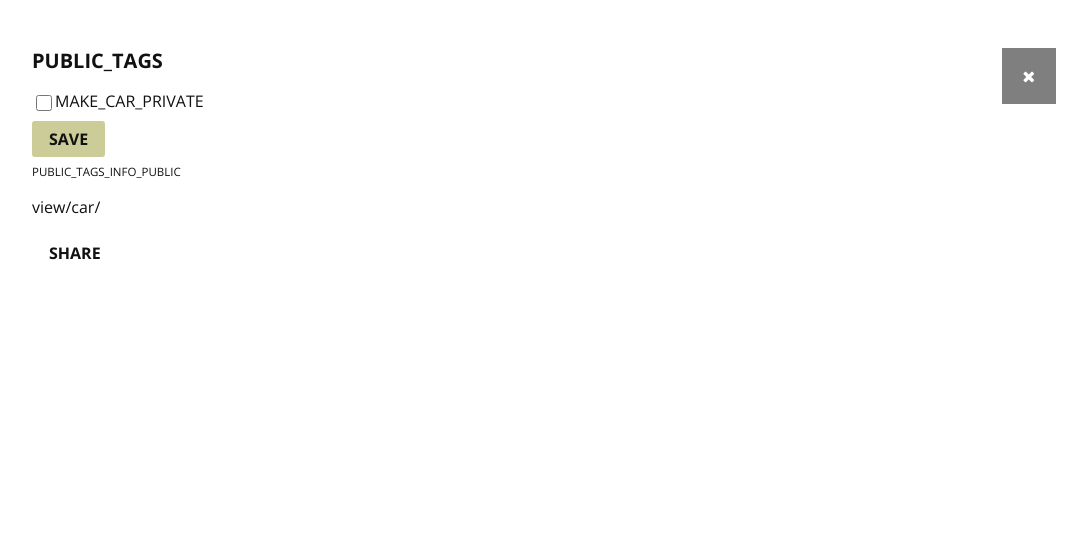
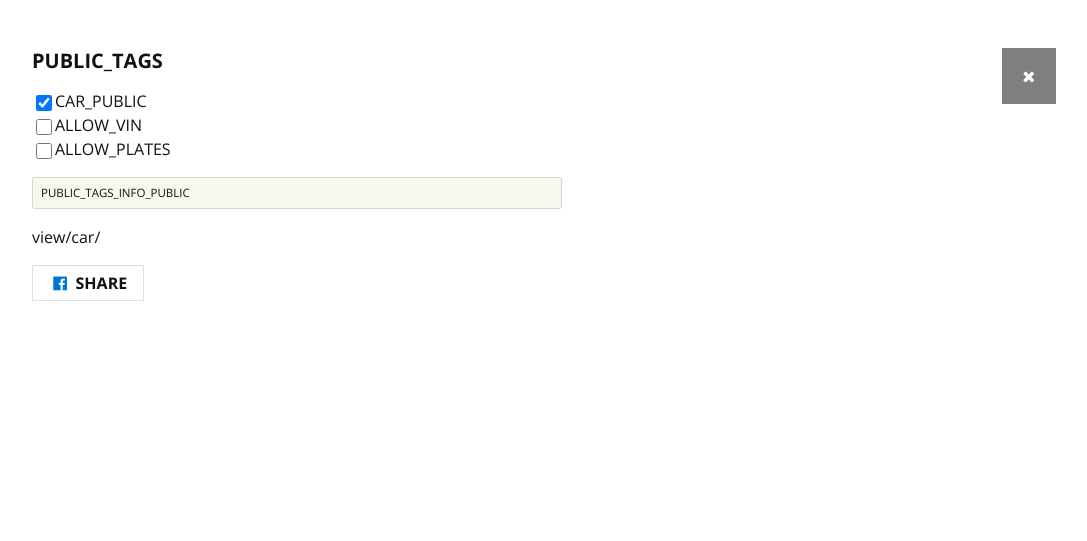
Before and after one commit to vikiss/caramnesis, a PHP site: template application/view/car/edit_car_access.php in a window 1280 px wide. Shown: the part 46-587 px from the top of the page, without its empty margins (80-1167 px from the left). Run offline with PHP 8.4, Linux system fonts and the light colour scheme; the template is opened without the code that fills it: most values are stand-ins (such as "Sample title", 1, 10 or a date in 2020); data that the repository does not hold is empty; some libraries are stand-ins or nearby versions.

Commit message:
car public settings more granular, ajax loaded

```diff
--- a/application/controller/ViewController.php
+++ b/application/controller/ViewController.php
@@ -16,13 +16,14 @@ class ViewController extends Controller
 
         $this->View->render('view/car', array(
             'car' => CarModel::getCar($car_id),
-            'events' => CarModel::getEvents($car_id),
+            'events' => ViewModel::getEvents($car_id),
             //'car_data_bits' => Config::get('CAR_DATA_BITS'),
             //'car_data' => CarModel::getCarXmlData($car_id),
             //'public_events' => ViewModel::get_public_event_types($car_id),
             //'tags' => Config::get('AVAILABLE_TAGS'),
             'units' => UserModel::getUserUnits(CarModel::getCarOwner($car_id)),
             'car_items' => CarModel::readAttributes($car_id, 'TECHNICAL_DATA'),
+            'car_meta' => CarModel::readCarMeta($car_id, array('allow_public_vin', 'allow_public_plates')),
             //'owner' => CarModel::getCarOwner($car_id)
             )
         );
--- a/application/view/car/edit_car_access.php
+++ b/application/view/car/edit_car_access.php
@@ -8,34 +8,31 @@ $this->public_access ? $public_access=true : $public_access=false;
     <h1><?= $car_name; ?></h1>
 <div class="box">
    <h3><?php print _('PUBLIC_TAGS'); ?></h3>
-	<form method="post" action="<?php echo Config::get('URL');?>car/save_car_access">
-	<div class="mt2">
-       <?php
 
-       if ($public_access) {
+<div class="mt2 mb2">
 
-       print '<input type="checkbox" name="disable_car_access" value="'.$car_id.'" />'._('MAKE_CAR_PRIVATE');
-
-       } else {
-
-         print '<input type="checkbox" name="enable_car_access" value="'.$car_id.'" />'._('MAKE_CAR_PUBLIC');
-
-        }
-         ?>
+<input type="hidden" name="car_id" id="car_id" value = "<?= $car_id; ?>" />
+    <div class="response right"></div>
+    <input type="checkbox" id="set_car_public" name="set_car_public" value="yes" <?php
+        if ($public_access) echo ' checked'; ?> /><?= _('CAR_PUBLIC'); ?><br />
+    <div id="car_public_settings" <?php if (!$public_access) {echo ' class="display-hide"'; } ?>>
+    <input type="checkbox" class="car-meta" id="meta_allow_public_vin" name="meta_allow_public_vin" data-key="allow_public_vin" value="yes" <?php
+            if ($this->car_meta['allow_public_vin'] == 'yes') echo ' checked'; ?> /><?= _('ALLOW_VIN'); ?><br />
+    <input type="checkbox" class="car-meta" id="meta_allow_public_plates" name="meta_allow_public_plates" data-key="allow_public_plates" value="yes" <?php
+            if ($this->car_meta['allow_public_plates'] == 'yes') echo ' checked'; ?>/><?= _('ALLOW_PLATES'); ?><br />
+    </div>
 </div>
-			<input type="hidden" name="car_id" id="car_id" value = "<?= $car_id; ?>" />
-			<input type="submit" class="btn btn-primary mb1 mt1 black bg-kcms" value='<?php echo _("SAVE"); ?>' autocomplete="off" />
-
-</form>
-
-       <?php $publiclink=Config::get('URL').'view/car/'.$car_id; ?>
+       <?php   $publiclink=Config::get('URL').'view/car/'.$car_id; ?>
+       <div class="mt2 mb2 md-col-6 p1 bg-kcultralite border rounded">
+         <div class="car_public_msg_priv smallish<?php if ($public_access) {echo ' display-hide'; } ?>"><?= _('PUBLIC_TAGS_INFO_PRIVATE'); ?></div>
+         <div class="car_public_msg_pub smallish<?php if (!$public_access) {echo ' display-hide'; } ?>"><?= _('PUBLIC_TAGS_INFO_PUBLIC'); ?></div>
+       </div>
 
 
-       <p class="smallish"><?php  if ($public_access) {print _('PUBLIC_TAGS_INFO_PUBLIC');} else {print _('PUBLIC_TAGS_INFO_PRIVATE');} ?></p>
-       <?php if ($public_access) { ?>
+<div class="car_public_msg_pub <?php if (!$public_access) {echo ' display-hide'; } ?>">
        <p><a href="<?= $publiclink; ?>" target="_blank"><?= $publiclink; ?></a></p>
 		 <div class="mt2">
-			<div id="shareBtn" class="btn btn-success clearfix"><?= _('SHARE'); ?></div>
+			<div id="shareBtn" class="btn btn-success clearfix border"><i class="icon-facebook-official blue"> </i><?= _('SHARE'); ?></div>
 <script>
 document.getElementById('shareBtn').onclick = function() {
   FB.ui({
@@ -46,7 +43,7 @@ document.getElementById('shareBtn').onclick = function() {
 };
 </script>
 		 </div>
-       <?php }; ?>
+</div>
 
 </div>
     </div>
--- a/public/css/fontello.css
+++ b/public/css/fontello.css
@@ -1,11 +1,11 @@
 @font-face {
   font-family: 'fontello';
-  src: url('../fonts/fontello.eot?84784593');
-  src: url('../fonts/fontello.eot?84784593#iefix') format('embedded-opentype'),
-       url('../fonts/fontello.woff2?84784593') format('woff2'),
-       url('../fonts/fontello.woff?84784593') format('woff'),
-       url('../fonts/fontello.ttf?84784593') format('truetype'),
-       url('../fonts/fontello.svg?84784593#fontello') format('svg');
+  src: url('../fonts/fontello.eot?28550121');
+  src: url('../fonts/fontello.eot?28550121#iefix') format('embedded-opentype'),
+       url('../fonts/fontello.woff2?28550121') format('woff2'),
+       url('../fonts/fontello.woff?28550121') format('woff'),
+       url('../fonts/fontello.ttf?28550121') format('truetype'),
+       url('../fonts/fontello.svg?28550121#fontello') format('svg');
   font-weight: normal;
   font-style: normal;
 }
@@ -135,6 +135,8 @@
 .icon-slideshare:before { content: '\f1e7'; } /* '' */
 .icon-bell-off:before { content: '\f1f6'; } /* '' */
 .icon-bell-off-empty:before { content: '\f1f7'; } /* '' */
+.icon-toggle-off:before { content: '\f204'; } /* '' */
+.icon-toggle-on:before { content: '\f205'; } /* '' */
 .icon-user-secret:before { content: '\f21b'; } /* '' */
 .icon-facebook-official:before { content: '\f230'; } /* '' */
 .icon-twitter-squared:before { content: '\f304'; } /* '' */
--- a/public/js/bespoke.js
+++ b/public/js/bespoke.js
@@ -1186,3 +1186,68 @@ $(".exptxt").on('change', function() {
   $(this).css('overflow','hidden');
   $(this).height(this.scrollHeight);
 });
+
+
+$(".car-meta").on('change', function() {
+    var element = $(this).attr('id');
+    var val = $(this).val();
+    var key = $(this).data('key');
+    var checked = $(this).prop('checked');
+    var car_id = $("#car_id").val();
+    writeCarMeta(car_id, element, key, val, checked, '.response');
+    });
+
+
+function writeCarMeta(car_id, element, key, val, checked, responseel) {
+      $(responseel).html('<div class="icon-spin3 spinner"> </div>');
+    //  console.log(car_id+' : '+element+' : '+key+' : '+val+' : '+checked);
+      $("#"+element).prop( "disabled", true );
+      var value = '';
+      if (checked) value = val;
+      $(responseel).load(
+            '/car/write_car_meta',
+            {"car_id":car_id, "meta_key":key, "meta_value":value  },
+            function() {
+                       var response = $(responseel).html();
+                       if (response == 'false') {
+                       $(responseel).html('<i class="icon-cancel red"> </i>');
+                       } else {
+                       $(responseel).html('<i class="icon-ok green"> </i>');
+                       }
+                       $( "#"+element ).prop( "disabled", false );
+     });
+}
+
+$("#set_car_public").on('change', function() {
+    var checked = $(this).prop('checked');
+    var car_id = $("#car_id").val();
+    var enable_car_access = '';
+    var disable_car_access = '';
+    if (checked) {enable_car_access = car_id;} else {disable_car_access = car_id;}
+    $("#set_car_public").prop( "disabled", true );
+    $(".response").load(
+          '/car/change_car_access',
+          {"car_id":car_id, "enable_car_access":enable_car_access, "disable_car_access":disable_car_access  },
+          function() {
+                     var response = $(".response").html();
+                     if (response == 'false') {
+                     $(".response").html('<i class="icon-cancel red"> </i>');
+                     } else {
+                     $(".response").html('<i class="icon-ok green"> </i>');
+                      if (checked) {
+                        $("#car_public_settings").show();
+                        $(".car_public_msg_pub").show();
+                        $(".car_public_msg_priv").hide();
+                      } else {
+                        $("#car_public_settings").hide();
+                        $(".car_public_msg_pub").hide();
+                        $(".car_public_msg_priv").show();
+                      }
+                     }
+           $( "#set_car_public" ).prop( "disabled", false );
+   });
+
+
+
+
+    });
```
Also changed, not shown: application/controller/CarController.php (+20 -1 lines), application/model/CarModel.php (+63 -0 lines), application/model/ViewModel.php (+14 -0 lines), application/view/view/car.php (+10 -6 lines), public/fonts/fontello.ttf, public/fonts/fontello.woff, public/fonts/fontello.woff2, 6 other files.
